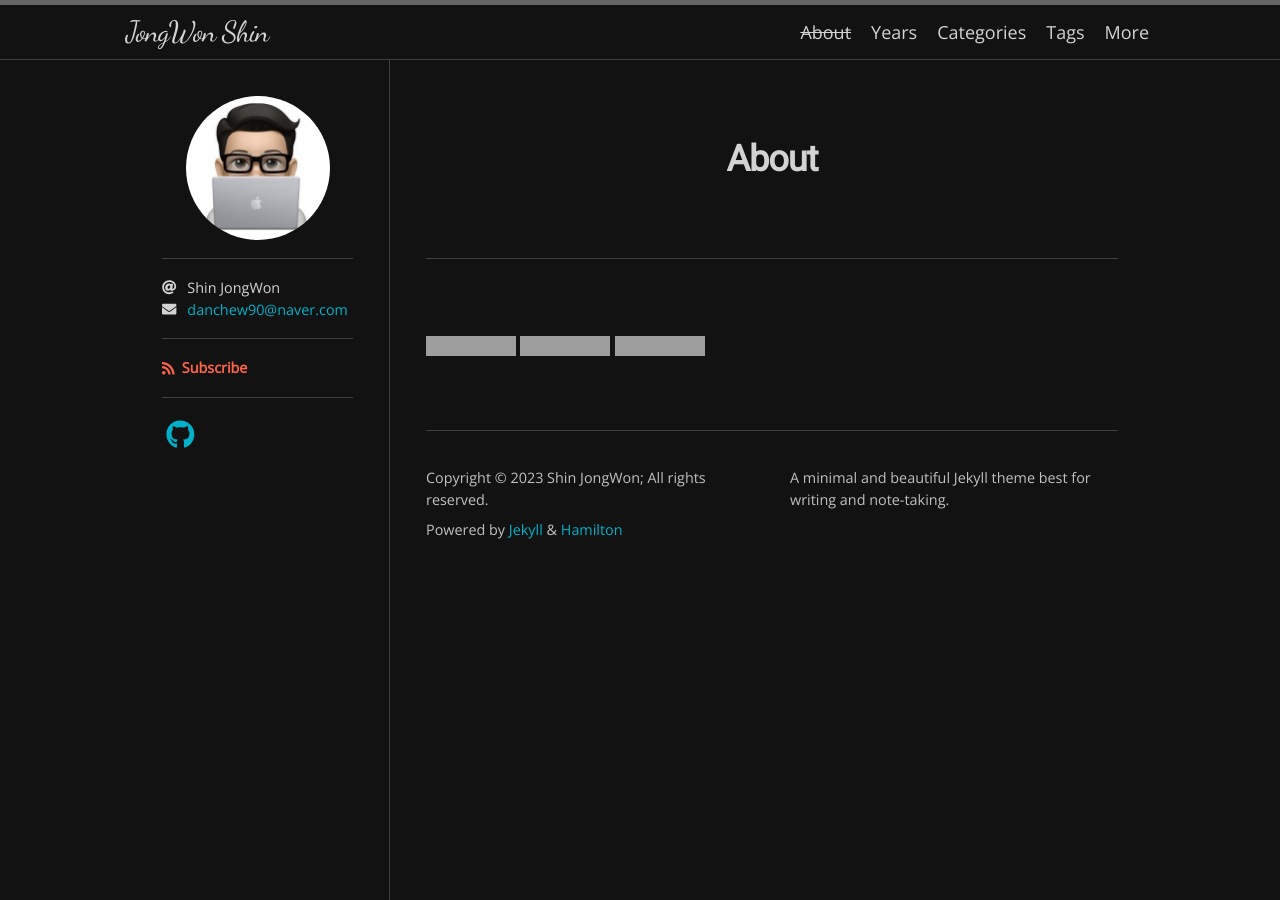
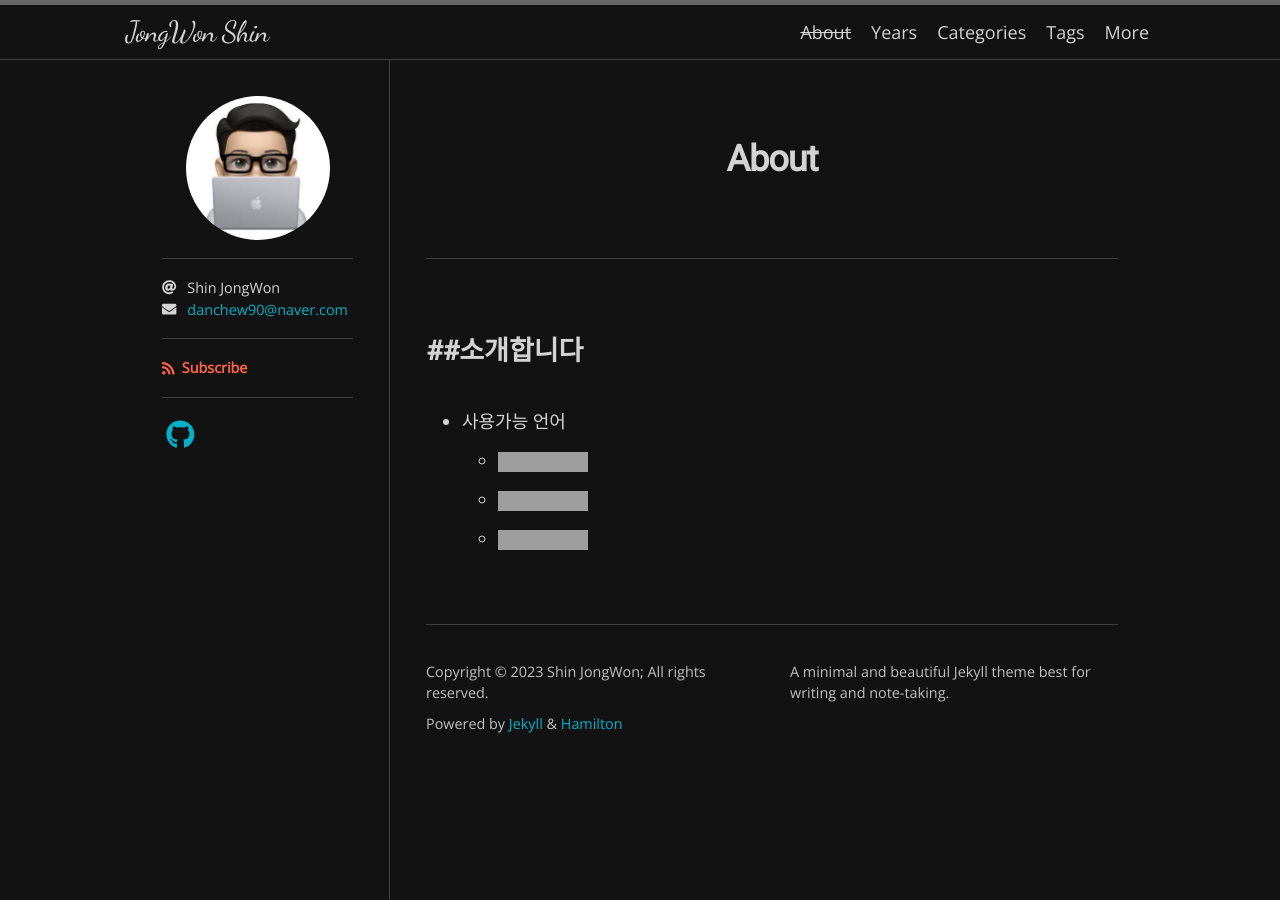
Before and after one commit to danchew90/danchew90.github.io, a Jekyll site: the page built from about.md, in a window 1280 px wide. Built offline with Jekyll 4.4.1, drawn with Linux system fonts in a browser that asks for light colours; nearby versions of some CDN libraries; some web fonts are replaced; grey boxes are pictures that could not be loaded.

Commit message:
edit about

```diff
--- a/about.md
+++ b/about.md
@@ -4,6 +4,9 @@ title: About
 permalink: /about/
 ---
 
-<img src="https://img.shields.io/badge/JavaScript-F7DF1E?style=flat-square&logo=JavaScript&logoColor=white"/>
-<img src="https://img.shields.io/badge/React-61DAFB?style=flat-square&logo=React&logoColor=white"/>
-<img src="https://img.shields.io/badge/springboot-6DB33F?style=flat-square&logo=springboot&logoColor=white"/>
+## ##소개합니다<br/>
+
+- 사용가능 언어
+  - <img src="https://img.shields.io/badge/JavaScript-F7DF1E?style=flat-square&logo=JavaScript&logoColor=white"/>
+  - <img src="https://img.shields.io/badge/React-61DAFB?style=flat-square&logo=React&logoColor=white"/>
+  - <img src="https://img.shields.io/badge/springboot-6DB33F?style=flat-square&logo=springboot&logoColor=white"/>
```
